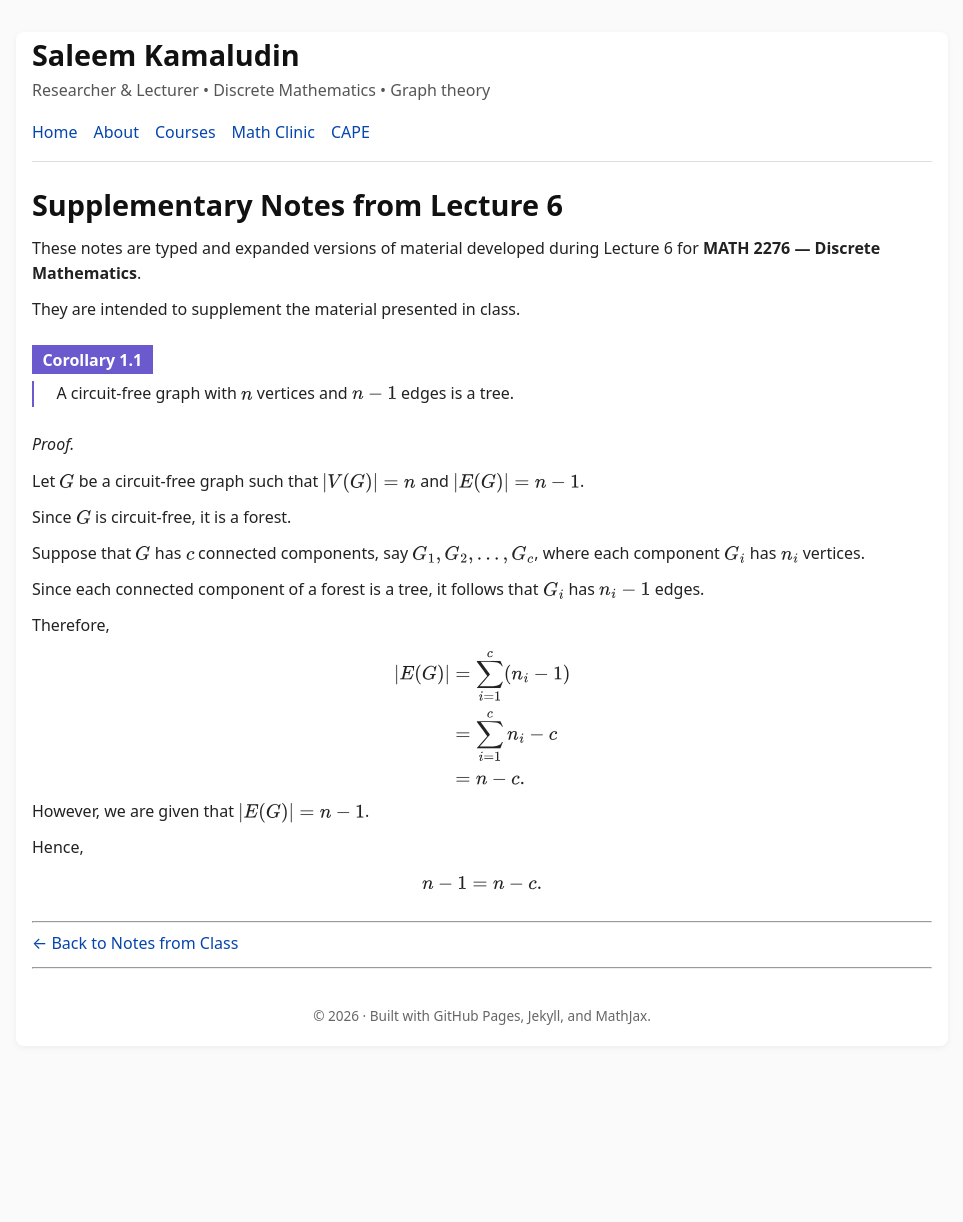
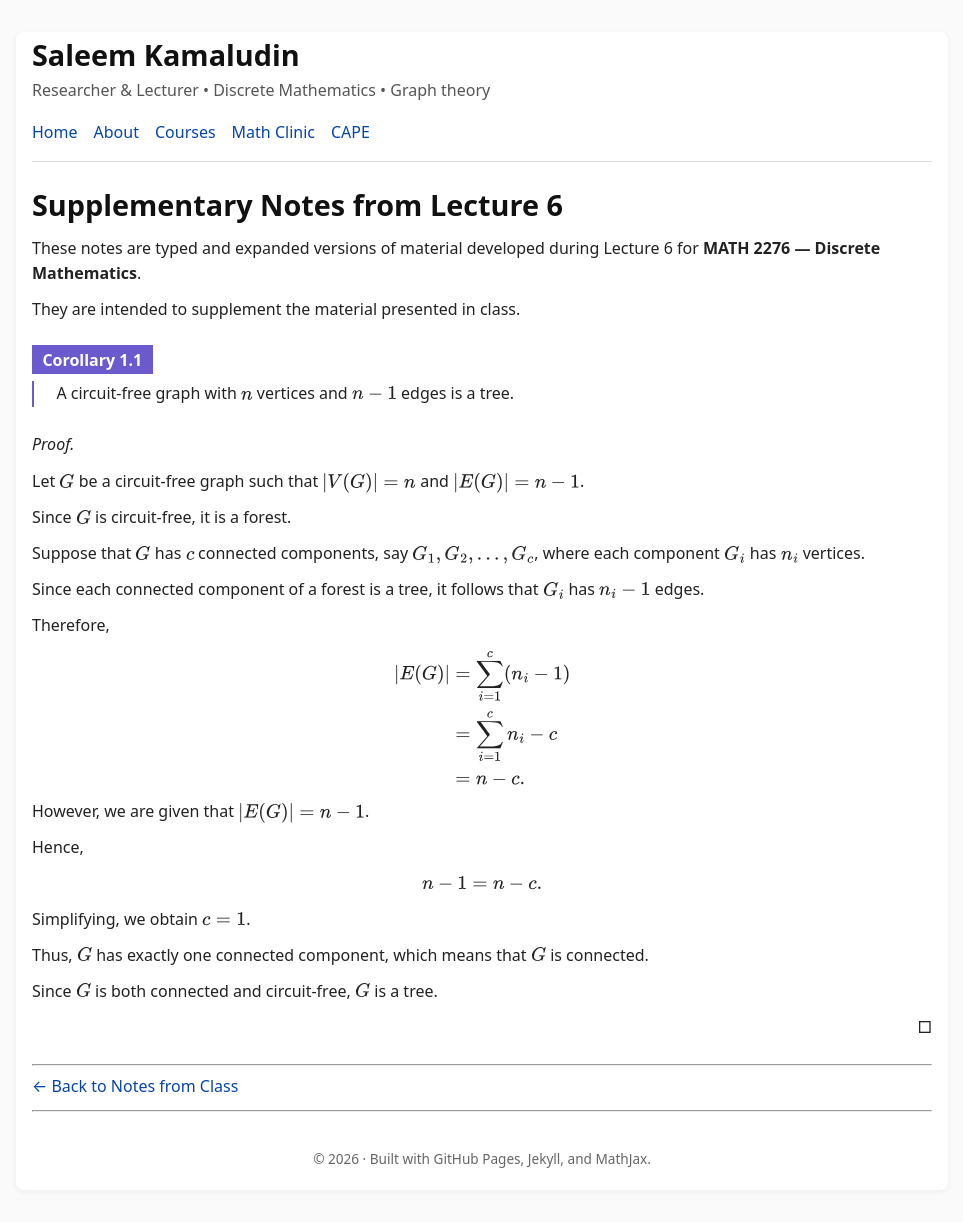
Before and after one commit to SaleemKamaludin/SaleemKamaludin.github.io, a Jekyll site: the page built from courses/math-2276/notes-from-class/supplementary-lecture-6/index.md, in a window 1280 px wide. Shown: the whole page, without its empty margins (158-1121 px from the left). Built offline with Jekyll 4.4.1, drawn with Linux system fonts in a browser that asks for light colours; before the commit the page ends 1078 px from its top, so only the background shows below that.

Commit message:
Complete proof of Corollary 1.1 in Lecture 6 notes

```diff
--- a/courses/math-2276/notes-from-class/supplementary-lecture-6/index.md
+++ b/courses/math-2276/notes-from-class/supplementary-lecture-6/index.md
@@ -104,6 +104,26 @@ n-1=n-c.
     </div>
 
   </div>
+
+  <div id="cor-circuit-free-n-minus-1-tree-proof-conclusion">
+
+    <p>
+      Simplifying, we obtain \(c=1\).
+    </p>
+
+    <p>
+      Thus, \(G\) has exactly one connected component,
+      which means that \(G\) is connected.
+    </p>
+
+    <p>
+      Since \(G\) is both connected and circuit-free,
+      \(G\) is a tree.
+    </p>
+
+    <div style="text-align: right;">&#9633;</div>
+
+  </div>
 </div>
 
 ---
```
